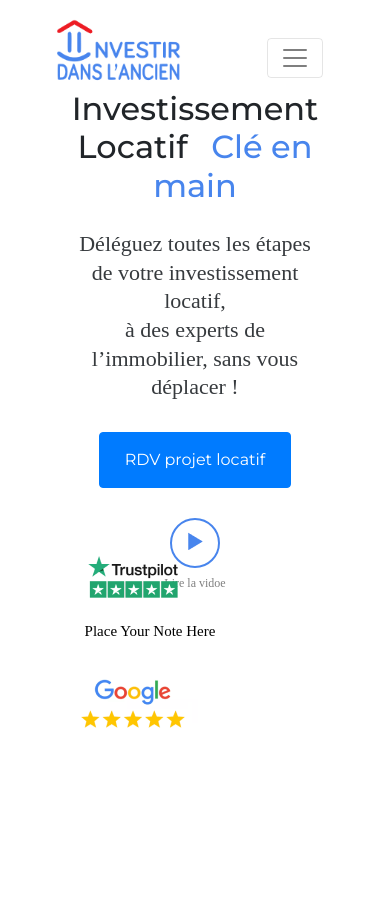
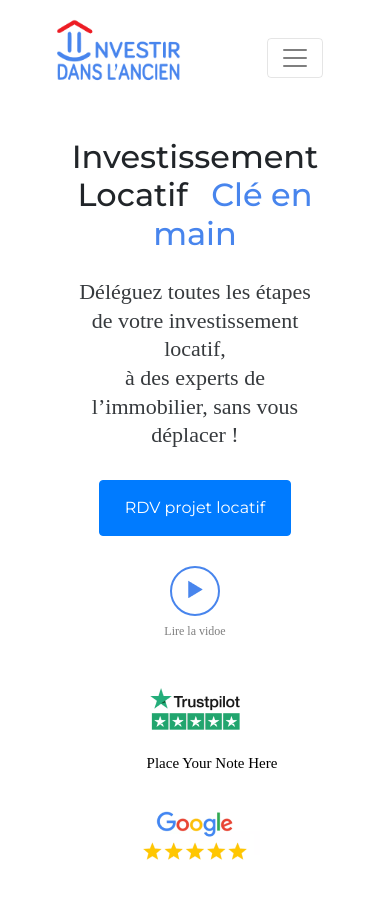
Before and after one commit to chilouhfaouzi/figma-investir, a plain HTML site: page index.html in a window 390 px wide. Shown: the top 898 px of the page. Drawn offline with Linux system fonts and the light colour scheme.

Commit message:
Update main.css

```diff
--- a/css/main.css
+++ b/css/main.css
@@ -1,5 +1,5 @@
 /* --------------------------
-:: Template Name:
+:: Template Name: Investir Dans l'ancien
 :: Description:
 :: Created: 25/11/2020  MM/DD/YYYY
 -------------------------- */
@@ -10,7 +10,6 @@
 01.Base CSS
 02.Header CSS
 03.main content
-04.Footer
 
 
  --------------------------*/
@@ -46,7 +45,11 @@ main {
   position: relative;
   height: 100vh;
 }
-
+@media (max-width: 992px) {
+  main {
+    height: auto;
+  }
+}
 p {
   font-family: "Times New Roman", Times, serif;
   font-weight: 400;
@@ -69,6 +72,11 @@ p {
 .Header {
   background-color: #fff;
   height: 90px;
+}
+@media (max-width: 992px) {
+  .Header {
+    height: auto;
+  }
 }
 .navbar-brand {
   height: 100px;
@@ -108,6 +116,7 @@ p {
 }
 /* ----------- 02 -End Header CSS   -----------*/
 
+/* ------ 03- Start main content  ---- */
 .main-img {
   position: absolute;
   right: 0;
@@ -138,7 +147,7 @@ p {
 @media (max-width: 992px) {
   .centred-div {
     width: 70%;
-    margin: auto;
+    margin: 22px auto;
   }
 }
 .centred-div .title {
@@ -203,11 +212,11 @@ p {
   /*margin: 0 0 100px;*/
   position: absolute;
   bottom: 100px;
-  /*margin-top: 40vh;*/
 }
 @media (max-width: 992px) {
   .content-sites {
     margin: 0 0 70px;
+    position: static;
   }
 }
 @media (max-width: 776px) {
@@ -247,3 +256,5 @@ p {
   color: #fff;
   height: 35px;
 }
+
+/* ------ 03- End main content  ---- */
```
